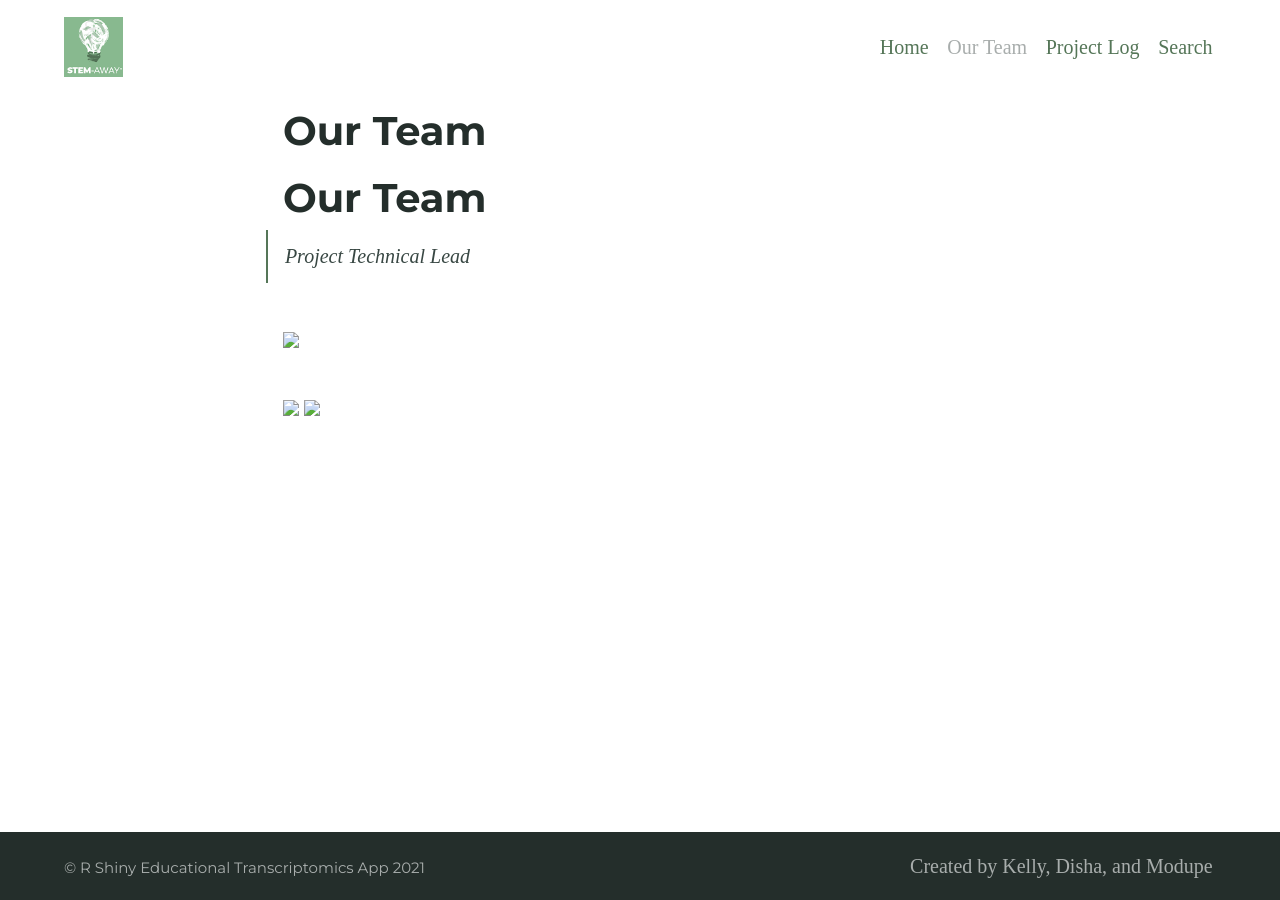
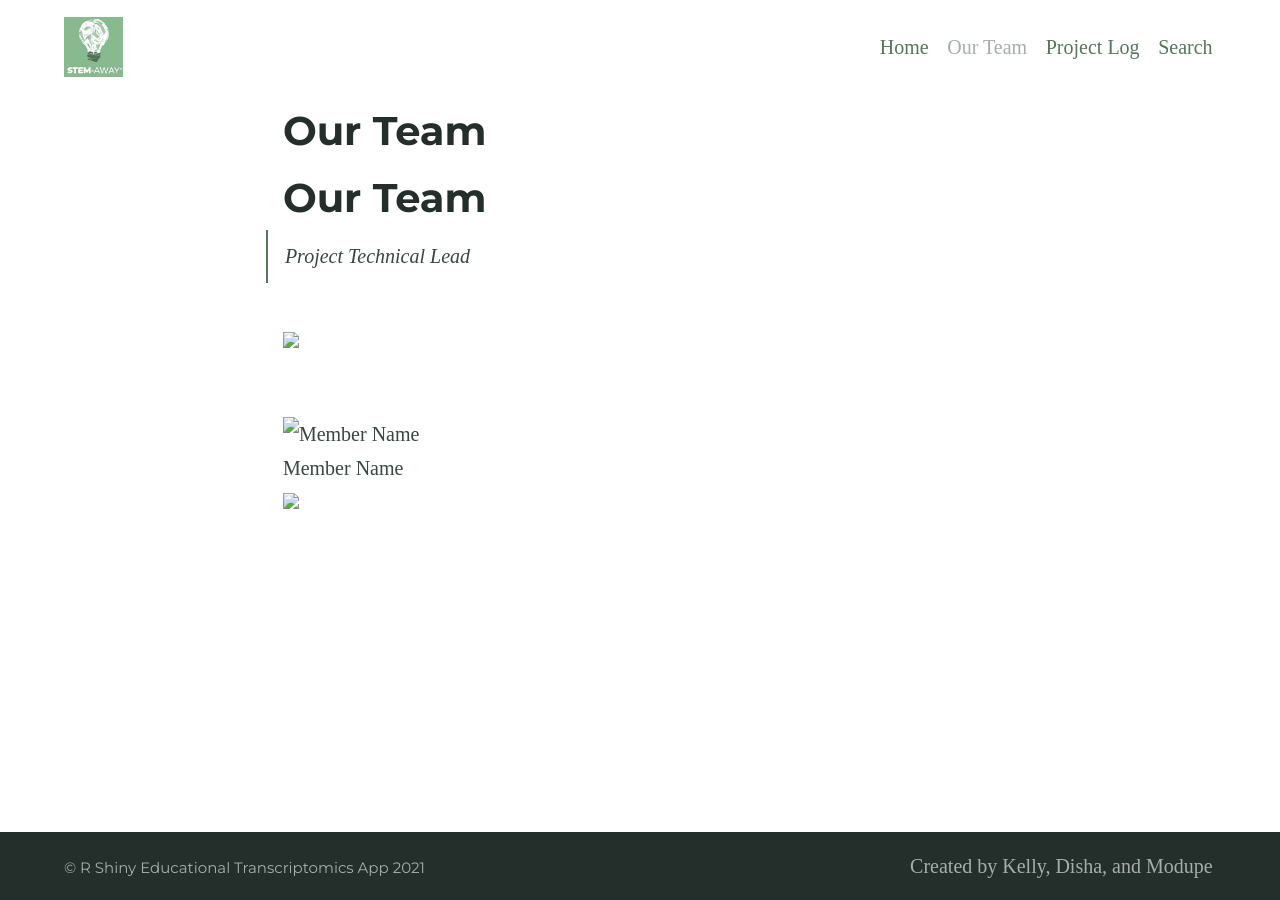
Before and after one commit to BI-STEM-Away/sMAP_dev, a Jekyll site: the page built from ourTeam.md, in a window 1280 px wide. Built offline with Jekyll 4.4.1, drawn with Linux system fonts in a browser that asks for light colours; our own code applies the rules of GitHub Pages for plain Markdown files.

Commit message:
Update ourTeam.md

```diff
--- a/ourTeam.md
+++ b/ourTeam.md
@@ -8,6 +8,9 @@
 </p>
 
 <p float="left">
-  <img src="https://bi-stem-away.github.io/shiny_app_dev/Logo.png" Caption="Member Name" width="150" />
+  <figure class="image">
+  <img src="https://bi-stem-away.github.io/shiny_app_dev/Logo.png" alt="Member Name">
+  <figcaption>Member Name</figcaption>
+  </figure>
   <img src="https://bi-stem-away.github.io/shiny_app_dev/Logo.png" Caption="Member Name" width="150" />
 </p>
```
